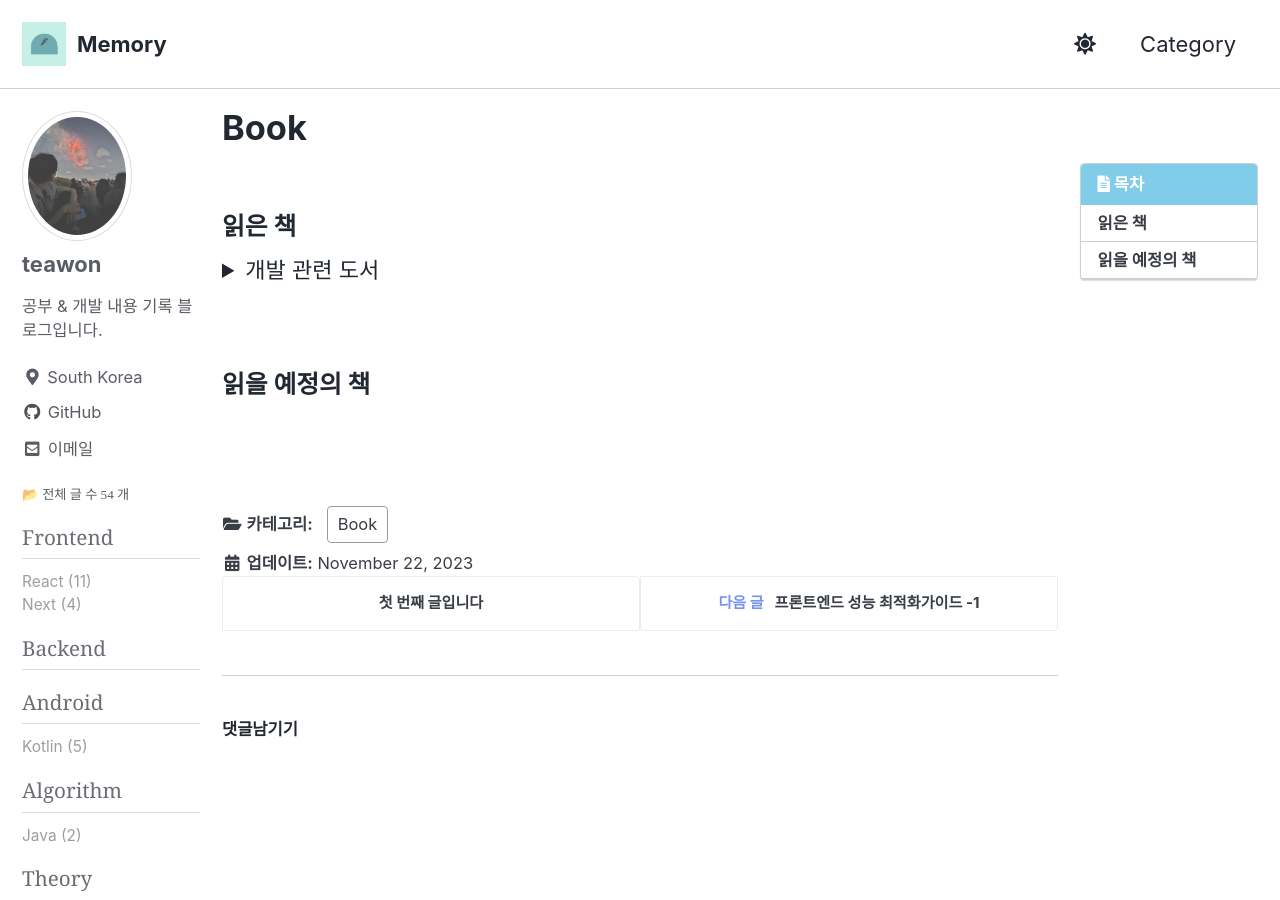
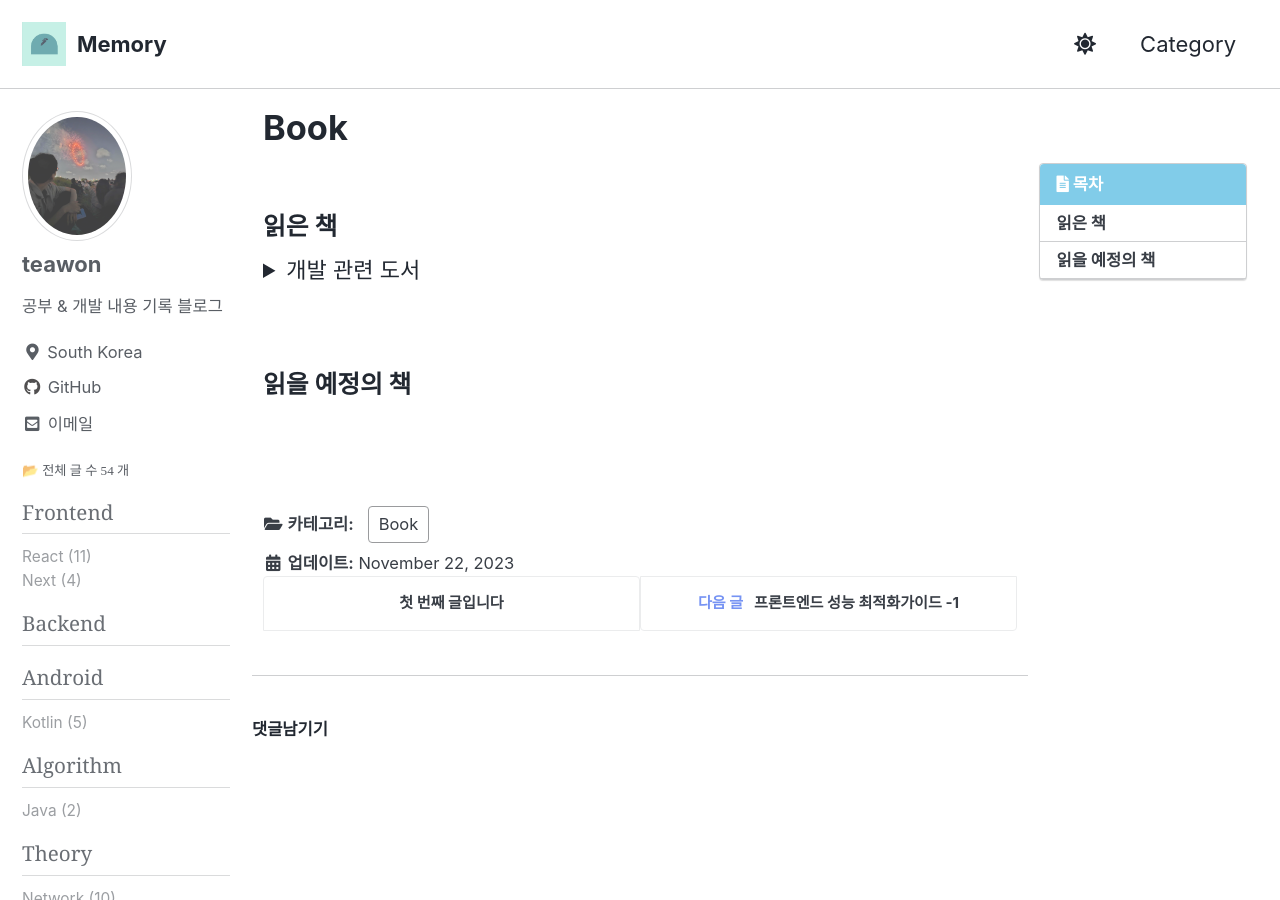
Before and after one commit to teawon/teawon.github.io, a Jekyll site: the page built from _posts/Book/2023-01-01-bookList.md, in a window 1280 px wide and 900 px high. Built offline with Jekyll 4.4.1, drawn with Linux system fonts in a browser that asks for light colours; cached includes are drawn as plain includes; comment, search, counter and statistics services are not loaded.

Commit message:
fix : 전체 레이아웃 구조 수정

```diff
--- a/_config.yml
+++ b/_config.yml
@@ -105,7 +105,7 @@
 author:
   name: "teawon"
   avatar: "/assets/images/profile.png"
-  bio: "공부 & 개발 내용 기록 블로그입니다."
+  bio: "공부 & 개발 내용 기록 블로그"
   location: "South Korea"
   email: "xodnjsvkvk9@gmail.com"
   links:
--- a/_sass/minimal-mistakes/_page.scss
+++ b/_sass/minimal-mistakes/_page.scss
@@ -52,6 +52,7 @@
     margin-top: 1em;
     margin-left: 0;
     margin-right: 0;
+    padding: 0 0.5em;
     width: 100%;
     clear: both;
 
--- a/_sass/minimal-mistakes/_sidebar.scss
+++ b/_sass/minimal-mistakes/_sidebar.scss
@@ -29,6 +29,19 @@
 
     &.sticky {
       overflow-y: auto;
+      scrollbar-width: thin;
+
+      &::-webkit-scrollbar {
+        width: 3px; /* 수평 스크롤바 높이 */
+        height: 5px; /* 수직 스크롤바 너비 */
+      }
+
+      /* 스크롤바의 실제 핸들 부분 */
+      &::-webkit-scrollbar-thumb {
+        background: mix(#000, $primary-color, 30%); /* 스크롤바 색상 */
+        border-radius: 1px; /* 스크롤바 둥근 모서리 */
+      }
+
       /* calculate height of nav list
          viewport height - nav height - masthead x-padding
       */
--- a/_sass/minimal-mistakes/_variables.scss
+++ b/_sass/minimal-mistakes/_variables.scss
@@ -156,7 +156,7 @@
    ========================================================================== */
 
 $right-sidebar-width-narrow: 100px !default;
-$right-sidebar-width: 200px !default;
+$right-sidebar-width: 230px !default;
 $right-sidebar-width-wide: 300px !default;
 // $right-sidebar-width-narrow: 200px !default;
 // $right-sidebar-width: 300px !default;
```
